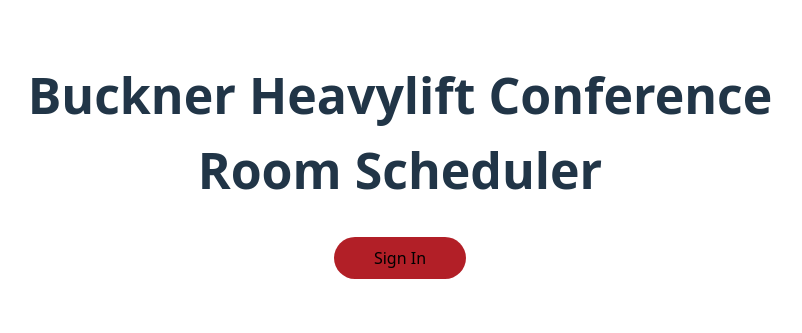
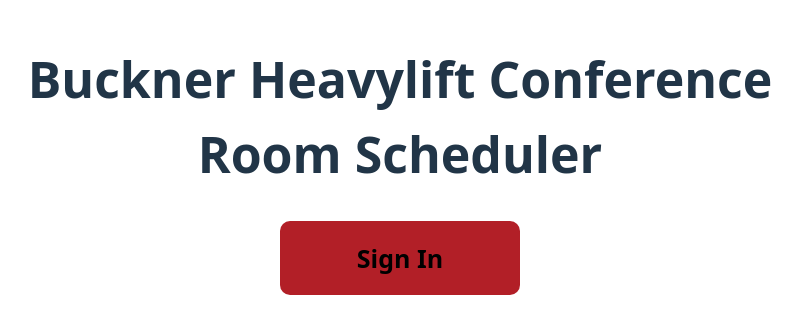
Before and after one commit to BucknerHeavyLiftCranes/ConRoom, a React (Vite) app: page / in a window 1280 px wide. Shown: the part 229-562 px from the top of the page, without its empty margins (240-1042 px from the left). Built offline with nearby package versions, Linux system fonts and the light colour scheme.

Commit message:
Update ActionButton component to optionally override default styling with component-based custom styling

```diff
--- a/src/components/ActionButtonModule/ActionButton.jsx
+++ b/src/components/ActionButtonModule/ActionButton.jsx
@@ -4,11 +4,14 @@ import styles from './ActionButton.module.css'
 
 /**
  * A button that performs a specified action.
- * @param label - label for the button.
- * @param action - the action (function) performed when the button is clicked.
- * @returns functional labeled button that performs an action.
+ * @param {Object} props
+ * @param {string} [props.label] Label for the button.
+ * @param {Object} [props.overrideStyles] If given, overrides default styling of the button.
+ * @param {Function} [props.action] Action (function) performed when the button is clicked.
+ * @returns Functional labeled button that - optionally - performs an action.
  */
-function ActionButton({ label, action }) {
+function ActionButton({ label, action, overrideStyles }) {
+  let styleClass = overrideStyles ? styles[overrideStyles] : styles.actionButton
 
   const handleOnClick = (fn) => {
     if (fn && typeof fn == "function"){
@@ -17,13 +20,18 @@ function ActionButton({ label, action }) {
   }
 
   return (
-    <button className={styles.actionButton} onClick={() => {handleOnClick(action)}}>{label}</button>
+    <button
+      className={styleClass}
+      onClick={() => {handleOnClick(action)}}>
+        {label}
+    </button>
   )
 }
 
 ActionButton.propTypes = {
   label: PropTypes.string.isRequired,  // title is a required string
-  action: PropTypes.function
+  action: PropTypes.function,
+  overrideStyles: PropTypes.string
 };
 
 export default ActionButton
--- a/src/components/ActionButtonModule/ActionButton.module.css
+++ b/src/components/ActionButtonModule/ActionButton.module.css
@@ -1,4 +1,10 @@
 .actionButton{
+    width: fit-content;
+    display: flex;
+    justify-content: center;
+    align-items: center;
+    text-align: center;
+    font-weight: bold;
     background-color: hsl(357, 70%, 41%);
     border: none;
     border-radius: 100px;
@@ -15,3 +21,29 @@
 .actionButton:active{
     transform: scale(0.95);
 }
+
+/*For the front page of the website*/
+.frontPageButton {
+    width: 15rem;
+    display: flex;
+    justify-content: center;
+    align-items: center;
+    text-align: center;
+    font-size: 25px;
+    background-color: hsl(357, 70%, 41%);
+    border: none;
+    border-radius: 10px;
+    padding: 20px 40px;
+    margin: 5px;
+    cursor: pointer;
+    font-weight: bold;
+    transition: background-color 0.2s ease;
+}
+
+.frontPageButton:hover{
+    background-color: hsl(357, 70%, 51%);
+}
+
+.frontPageButton:active{
+    transform: scale(0.95);
+}
```
